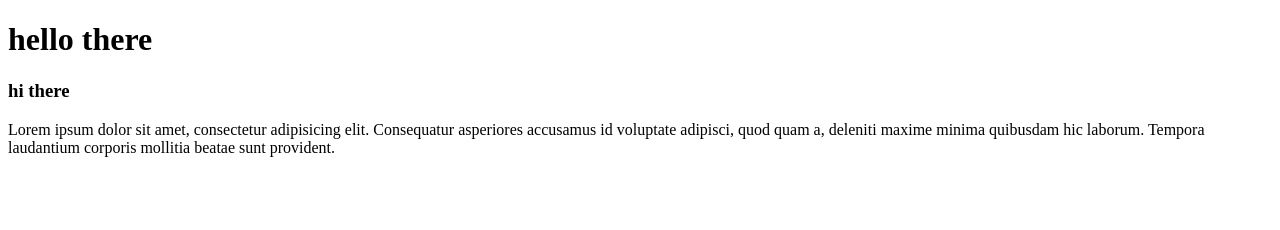
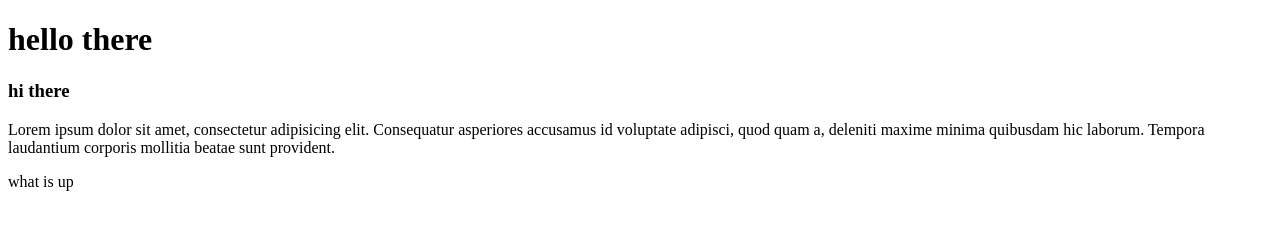
Before and after one commit to LmaonadeFTW/gitProject, a plain HTML site: page index.html in a window 1280 px wide. Drawn offline with Linux system fonts and the light colour scheme.

Commit message:
added paragraph
updated paragraph using github

```diff
--- a/index.html
+++ b/index.html
@@ -12,5 +12,7 @@
     <p>Lorem ipsum dolor sit amet, consectetur adipisicing elit. Consequatur asperiores accusamus id voluptate adipisci, quod quam a, deleniti maxime minima quibusdam hic laborum. Tempora
         laudantium corporis mollitia beatae sunt provident.</p>
 
+    <p>what is up</p>
+
 </body>
 </html>
```
